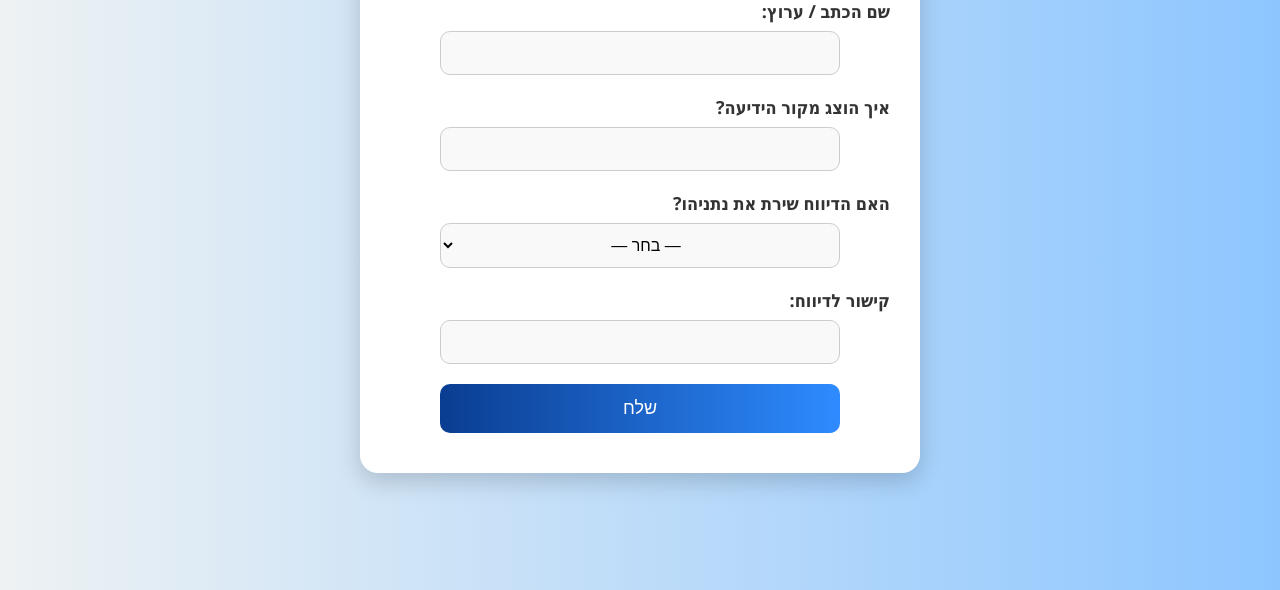
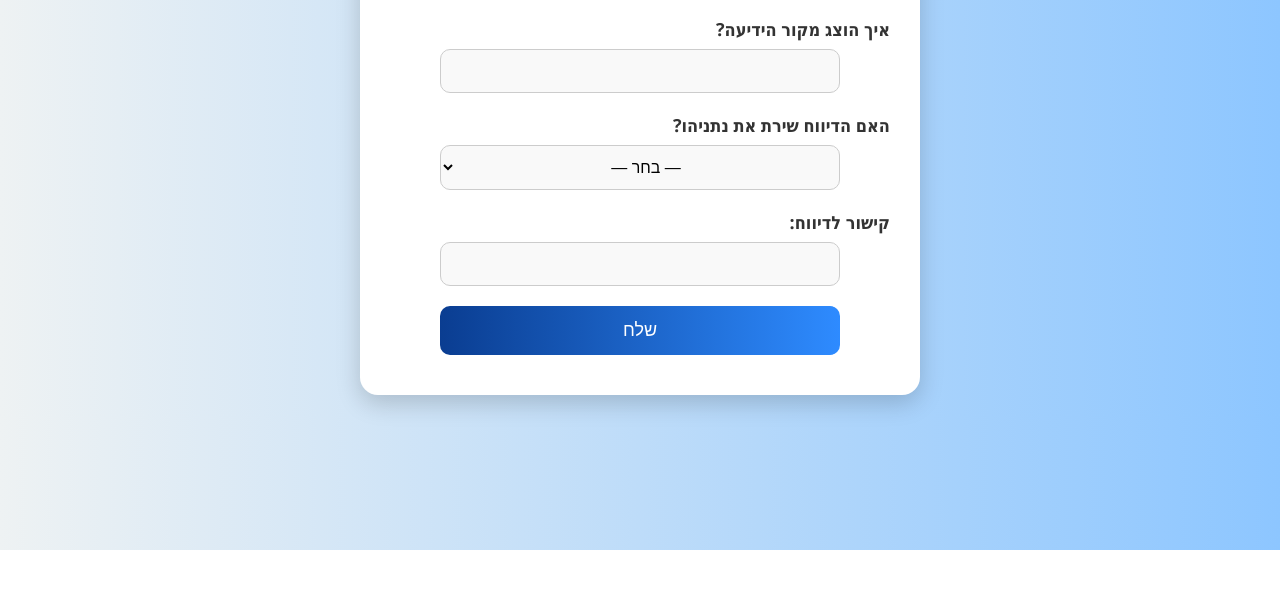
Before and after one commit to gil1feldman/gorem_medini, a plain HTML site: page index.html in a window 1280 px wide. Shown: the part 250-840 px from the top of the page. After the commit the page ends 800 px from the top, so only its background shows below. Drawn offline with Linux system fonts and the light colour scheme.

Commit message:
Update index.html

```diff
--- a/index.html
+++ b/index.html
@@ -10,11 +10,9 @@
       direction: rtl;
       margin: 0;
       background: linear-gradient(to right, #eef2f3, #8dc6ff);
-      min-height: 100vh;
       display: flex;
       justify-content: center;
-      align-items: center;
-      padding: 20px;
+      padding: 40px 20px 20px; /* צמצום המרווח העליון */
     }
 
     .container {
```
